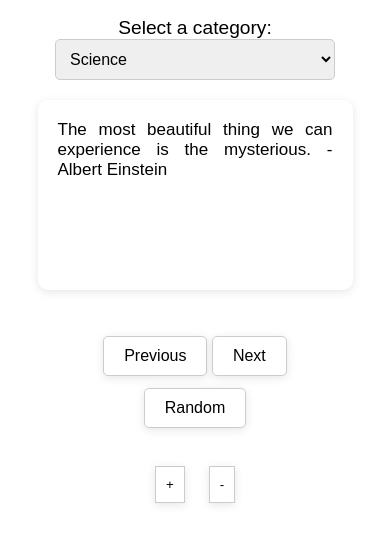
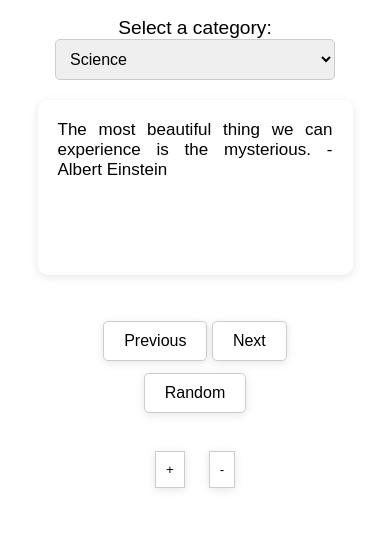
Before and after one commit to binayak-dangi/quotes-generator, a plain HTML site: page index.html in a window 390 px wide. Shown: the part 71-614 px from the top of the page. Drawn offline with Linux system fonts and the light colour scheme.

Commit message:
responsive

```diff
--- a/style.css
+++ b/style.css
@@ -100,7 +100,7 @@ img {
     }
     .container #quoteDisplay{
         width: 90%;
-        height: 190px;
+        height: 175px;
     }
     .container #quoteGenerate{
         width: 90%;
```
